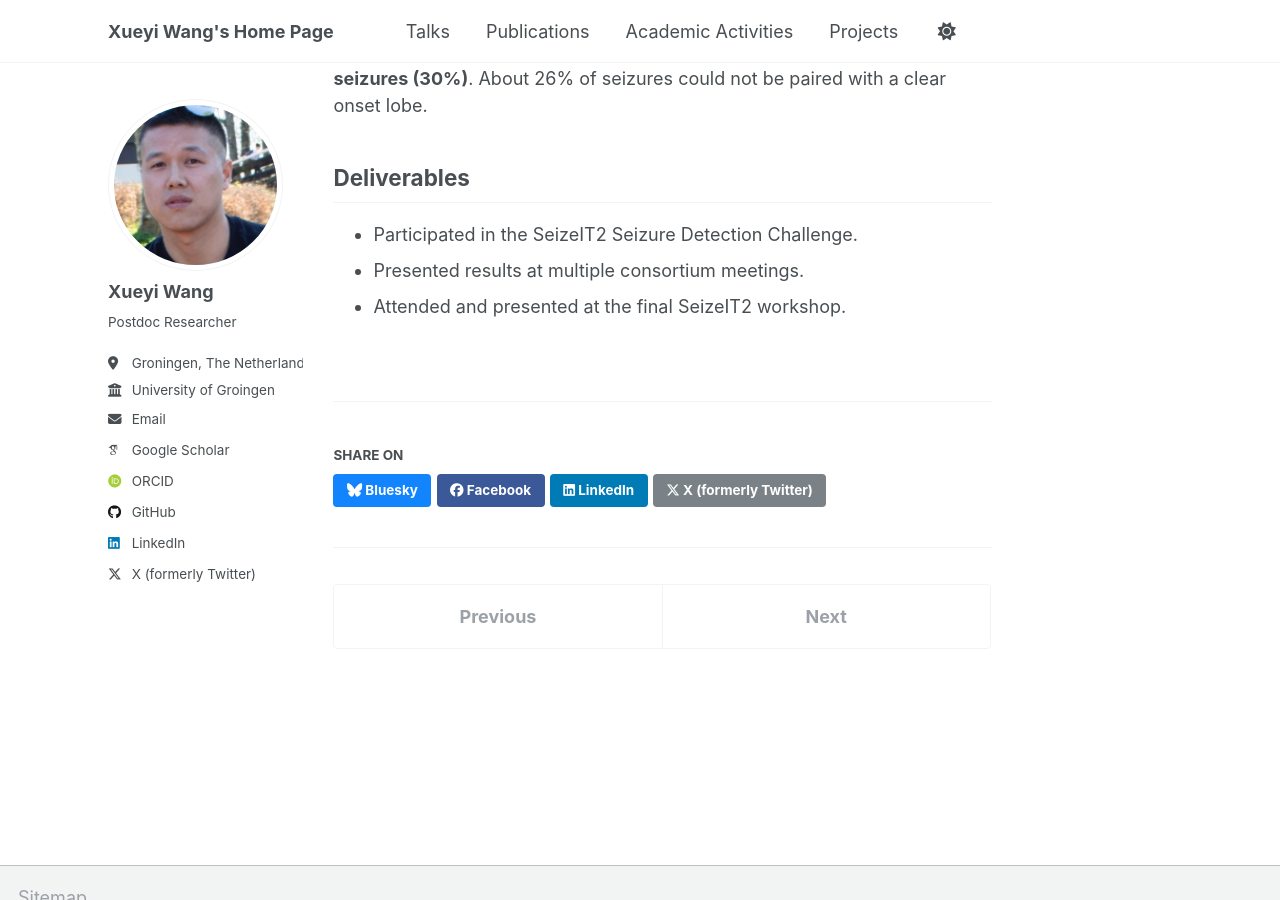
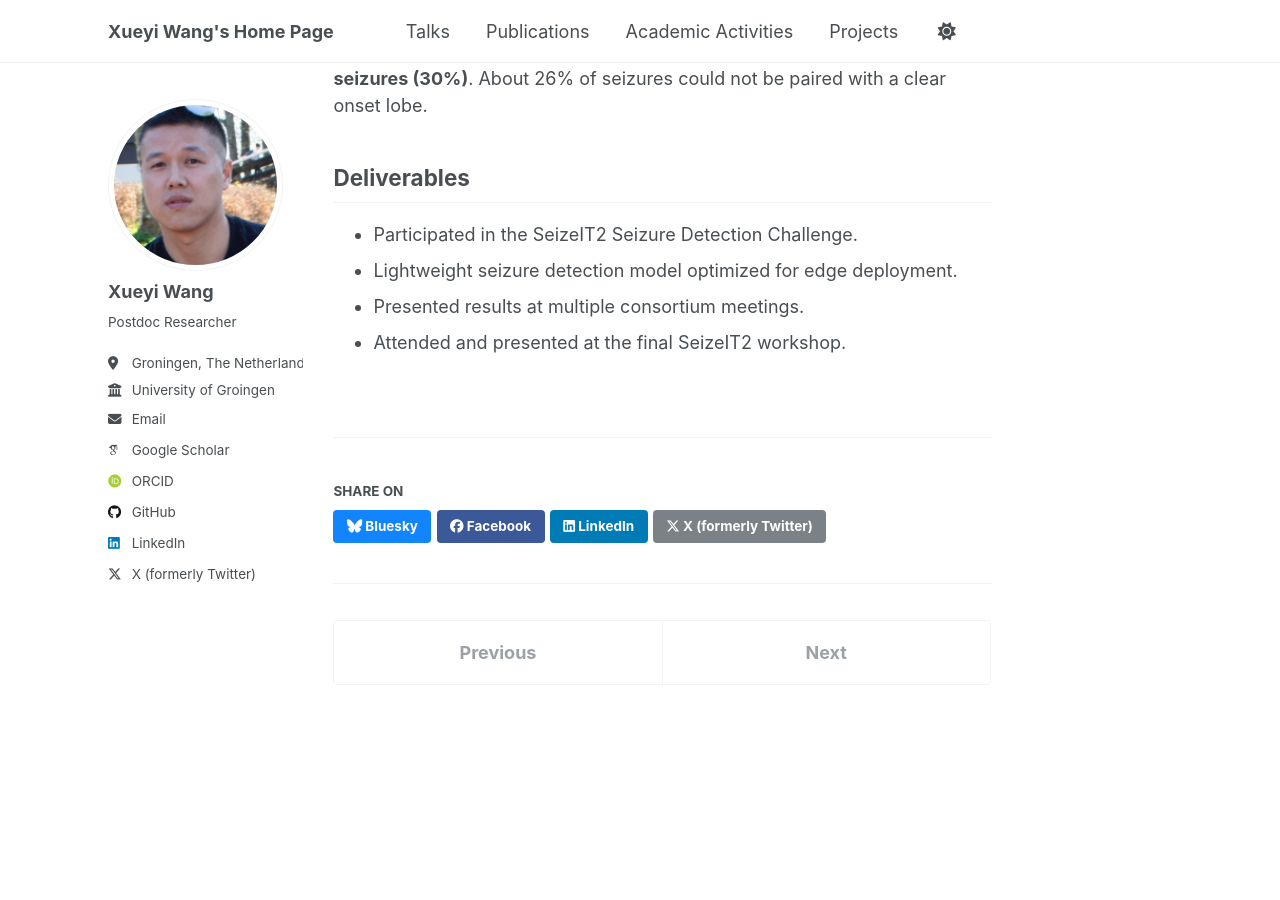
Before and after one commit to Xueyi-Wang/Xueyi-Wang.github.io, a Jekyll site: the page built from _projects/2024-01-01-seizure-detection.md, in a window 1280 px wide and 900 px high, scrolled down 2788 px. Built offline with Jekyll 4.4.1, drawn with Linux system fonts in a browser that asks for light colours; some web fonts are replaced.

Commit message:
Add lightweight edge model to SeizeIT2 deliverables
Co-Authored-By: Claude Opus 4.6 <noreply@anthropic.com>

```diff
--- a/_projects/2024-01-01-seizure-detection.md
+++ b/_projects/2024-01-01-seizure-detection.md
@@ -82,5 +82,6 @@ Seizure onsets were distributed across the central, frontal, temporal, occipital
 ## Deliverables
 
 - Participated in the SeizeIT2 Seizure Detection Challenge.
+- Lightweight seizure detection model optimized for edge deployment.
 - Presented results at multiple consortium meetings.
 - Attended and presented at the final SeizeIT2 workshop.
```
